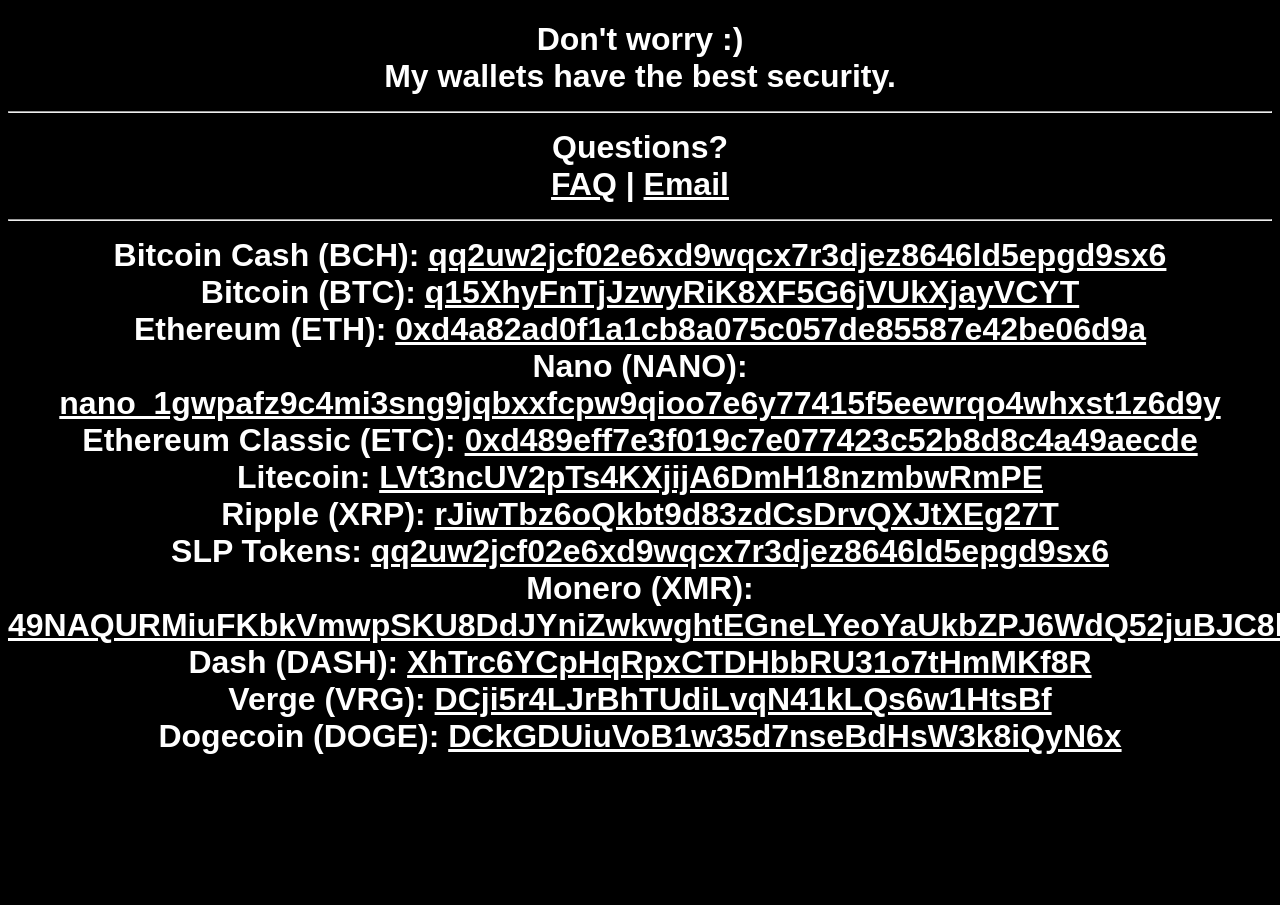
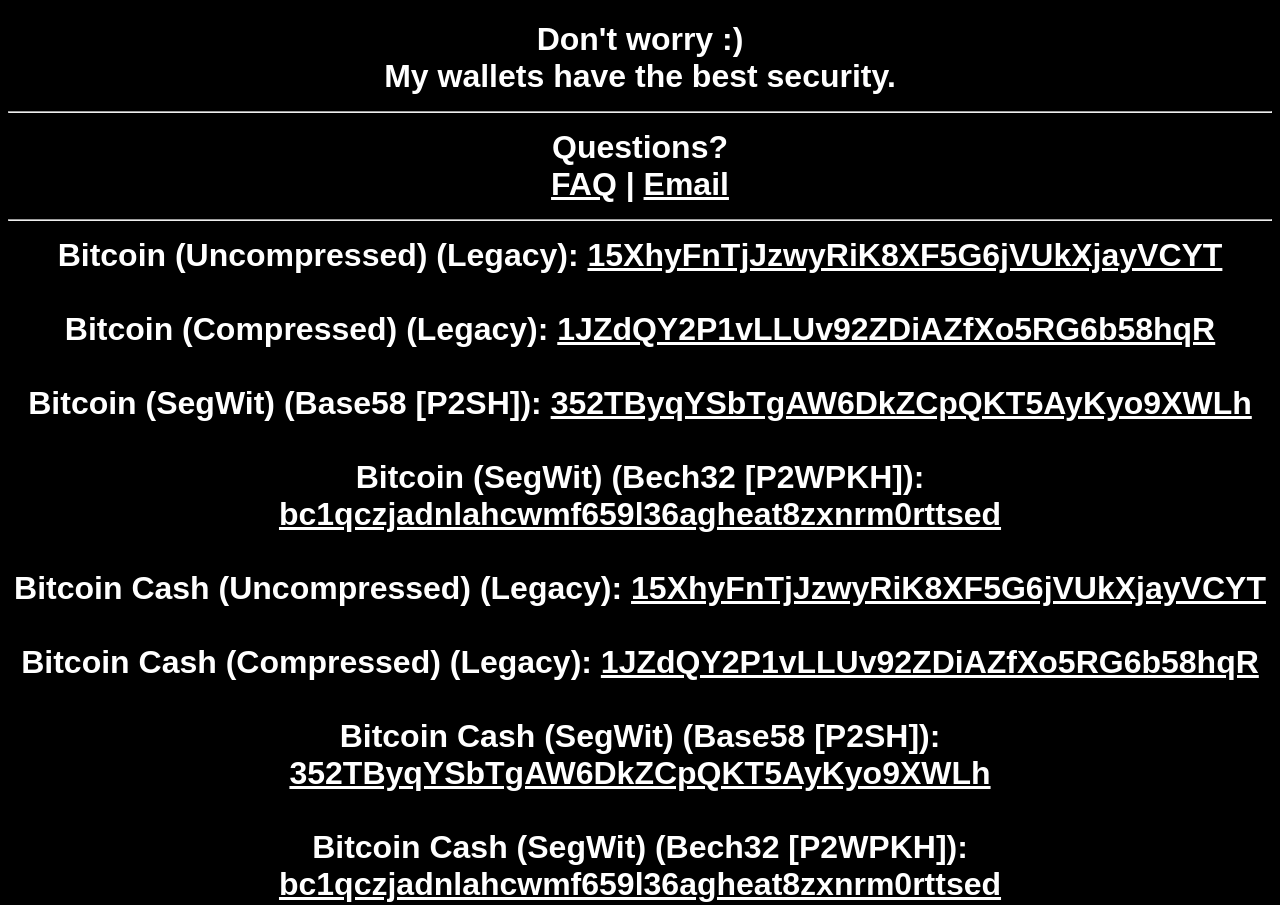
Before and after one commit to youngchief-btw/donate.youngchief.tk, a plain HTML site: page index.html in a window 1280 px wide. Shown: the top 905 px of the page. Before the commit the page ends 800 px from the top, so only its background shows below. Drawn offline with Linux system fonts and the light colour scheme.

Commit message:
Lots of updating!

```diff
--- a/index.html
+++ b/index.html
@@ -22,60 +22,103 @@
         <a href="https://github.com/youngchief-btw/donate.youngchief.tk">FAQ</a>
         | <a href="mailto:youngchief@youngchief.tk">Email</a>
         <hr />
-        <b>Bitcoin Cash (BCH):</b>
-        <a href="bitcoincash:qq2uw2jcf02e6xd9wqcx7r3djez8646ld5epgd9sx6"
-          ><code>qq2uw2jcf02e6xd9wqcx7r3djez8646ld5epgd9sx6</code></a
-        ><br />
-        <b>Bitcoin (BTC):</b>
+        <b>Bitcoin (Uncompressed) (Legacy):</b>
         <a href="bitcoin:15XhyFnTjJzwyRiK8XF5G6jVUkXjayVCYT"
-          ><code>q15XhyFnTjJzwyRiK8XF5G6jVUkXjayVCYT</code></a
-        ><br />
+          >15XhyFnTjJzwyRiK8XF5G6jVUkXjayVCYT</a
+        >
+        <br /><br />
+        <b>Bitcoin (Compressed) (Legacy):</b>
+        <a href="bitcoin:1JZdQY2P1vLLUv92ZDiAZfXo5RG6b58hqR"
+          >1JZdQY2P1vLLUv92ZDiAZfXo5RG6b58hqR</a
+        >
+        <br /><br />
+        <b>Bitcoin (SegWit) (Base58 [P2SH]):</b>
+        <a href="bitcoin:1JZdQY2P1vLLUv92ZDiAZfXo5RG6b58hqR"
+          >352TByqYSbTgAW6DkZCpQKT5AyKyo9XWLh</a
+        >
+        <br /><br />
+        <b>Bitcoin (SegWit) (Bech32 [P2WPKH]):</b>
+        <a href="bitcoin:bc1qczjadnlahcwmf659l36agheat8zxnrm0rttsed"
+          >bc1qczjadnlahcwmf659l36agheat8zxnrm0rttsed</a
+        >
+        <br /><br />
+        <b>Bitcoin Cash (Uncompressed) (Legacy):</b>
+        <a href="bitcoincash:15XhyFnTjJzwyRiK8XF5G6jVUkXjayVCYT"
+          >15XhyFnTjJzwyRiK8XF5G6jVUkXjayVCYT</a
+        >
+        <br /><br />
+        <b>Bitcoin Cash (Compressed) (Legacy):</b>
+        <a href="bitcoincash:1JZdQY2P1vLLUv92ZDiAZfXo5RG6b58hqR"
+          >1JZdQY2P1vLLUv92ZDiAZfXo5RG6b58hqR</a
+        >
+        <br /><br />
+        <b>Bitcoin Cash (SegWit) (Base58 [P2SH]):</b>
+        <a href="bitcoincash:1JZdQY2P1vLLUv92ZDiAZfXo5RG6b58hqR"
+          >352TByqYSbTgAW6DkZCpQKT5AyKyo9XWLh</a
+        >
+        <br /><br />
+        <b>Bitcoin Cash (SegWit) (Bech32 [P2WPKH]):</b>
+        <a href="bitcoincash:bc1qczjadnlahcwmf659l36agheat8zxnrm0rttsed"
+          >bc1qczjadnlahcwmf659l36agheat8zxnrm0rttsed</a
+        >
+        <br /><br />
         <b>Ethereum (ETH):</b>
         <a href="ethereum:0xd4a82ad0f1a1cb8a075c057de85587e42be06d9a"
           ><code>0xd4a82ad0f1a1cb8a075c057de85587e42be06d9a</code></a
-        ><br />
+        ><br /><br />
         <b>Nano (NANO):</b>
         <a
           href="nano:nano_1gwpafz9c4mi3sng9jqbxxfcpw9qioo7e6y77415f5eewrqo4whxst1z6d9y"
           ><code
             >nano_1gwpafz9c4mi3sng9jqbxxfcpw9qioo7e6y77415f5eewrqo4whxst1z6d9y</code
           ></a
-        ><br />
+        ><br /><br />
         <b>Ethereum Classic (ETC):</b>
         <a href="ethereumclassic:0xd489eff7e3f019c7e077423c52b8d8c4a49aecde"
           ><code>0xd489eff7e3f019c7e077423c52b8d8c4a49aecde</code></a
-        ><br />
+        ><br /><br />
         <b>Litecoin:</b>
         <a href="litecoin:LVt3ncUV2pTs4KXjijA6DmH18nzmbwRmPE"
           ><code>LVt3ncUV2pTs4KXjijA6DmH18nzmbwRmPE</code> </a
-        ><br />
+        ><br /><br />
         <b>Ripple (XRP):</b>
         <a href="xrp:rJiwTbz6oQkbt9d83zdCsDrvQXJtXEg27T"
           ><code>rJiwTbz6oQkbt9d83zdCsDrvQXJtXEg27T</code> </a
-        ><br />
-        <b>SLP Tokens:</b>
-        <a href="simpleledger:qq2uw2jcf02e6xd9wqcx7r3djez8646ld5epgd9sx6"
-          ><code>qq2uw2jcf02e6xd9wqcx7r3djez8646ld5epgd9sx6</code> </a
-        ><br />
+        ><br /><br />
+        <b>SLP Tokens (Uncompressed) (Legacy):</b>
+        <a href="simpleledger:qqc67t55x4a3kvv3cl78jtwarvmg4vv7as94f7ltwq"
+          >qqc67t55x4a3kvv3cl78jtwarvmg4vv7as94f7ltwq</a
+        >
+        <br /><br />
+        <b>SLP Tokens (Compressed) (Legacy):</b>
+        <a href="simpleledger:qrq2t4k0lklpmd82sh78t4zl84vug6v0duv4xxqy3e"
+          >qrq2t4k0lklpmd82sh78t4zl84vug6v0duv4xxqy3e</a
+        >
+        <br /><br />
+        <b>SLP Tokens (SegWit) (Base58 [P2SH]):</b>
+        <a href="simpleledger:qrq2t4k0lklpmd82sh78t4zl84vug6v0duv4xxqy3e"
+          >qrq2t4k0lklpmd82sh78t4zl84vug6v0duv4xxqy3e</a
+        >
+        <br /><br />
         <b>Monero (XMR):</b>
         <a
           href="monero:49NAQURMiuFKbkVmwpSKU8DdJYniZwkwghtEGneLYeoYaUkbZPJ6WdQ52juBJC8kT9cJV7pAXDxSX8QutZR2XXmoKMGQczk"
           ><code
             >49NAQURMiuFKbkVmwpSKU8DdJYniZwkwghtEGneLYeoYaUkbZPJ6WdQ52juBJC8kT9cJV7pAXDxSX8QutZR2XXmoKMGQczk</code
           > </a
-        ><br />
+        ><br /><br />
         <b>Dash (DASH):</b>
         <a href="dash:XhTrc6YCpHqRpxCTDHbbRU31o7tHmMKf8R"
           ><code>XhTrc6YCpHqRpxCTDHbbRU31o7tHmMKf8R</code> </a
-        ><br />
+        ><br /><br />
         <b>Verge (VRG):</b>
         <a href="verge:DCji5r4LJrBhTUdiLvqN41kLQs6w1HtsBf"
           ><code>DCji5r4LJrBhTUdiLvqN41kLQs6w1HtsBf</code> </a
-        ><br />
+        ><br /><br />
         <b>Dogecoin (DOGE):</b>
         <a href="dogecoin:DCkGDUiuVoB1w35d7nseBdHsW3k8iQyN6x"
           ><code>DCkGDUiuVoB1w35d7nseBdHsW3k8iQyN6x</code> </a
-        ><br />
+        ><br /><br />
       </h1>
     </center>
   </body>
```
